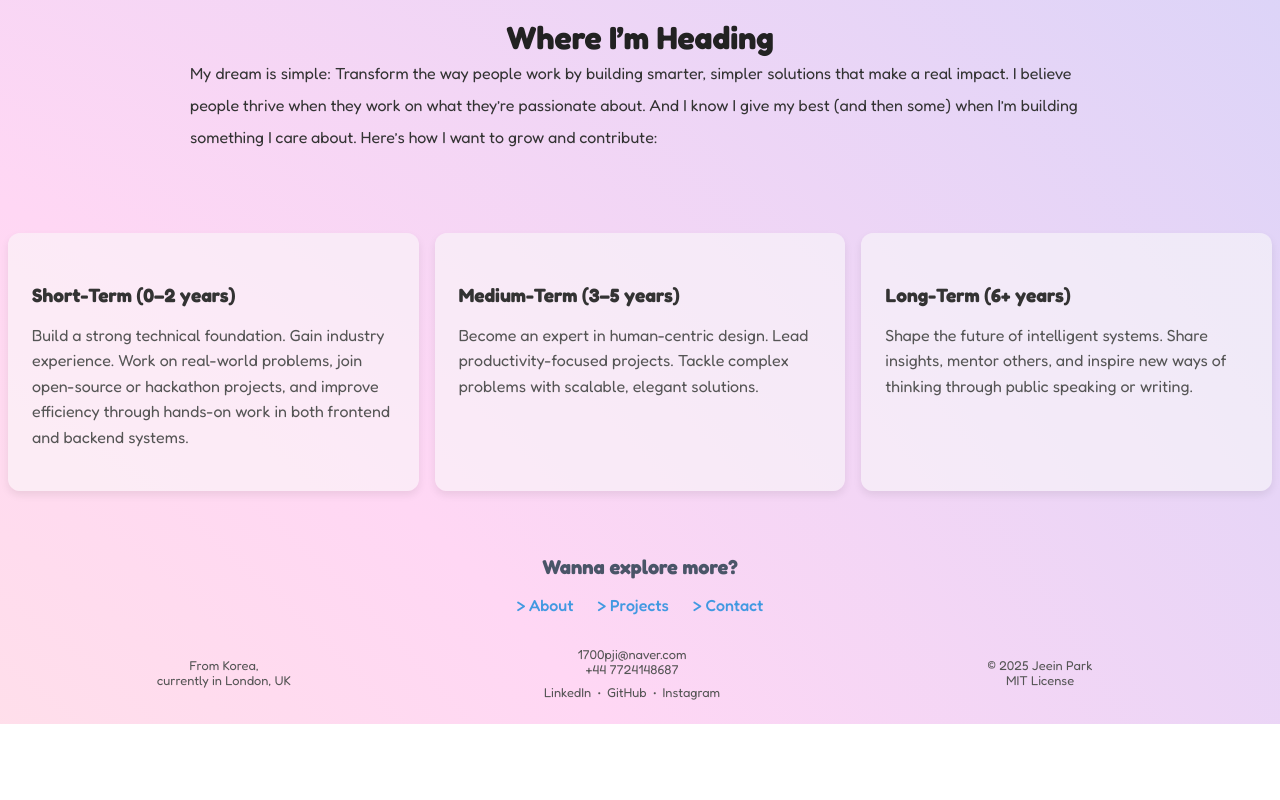
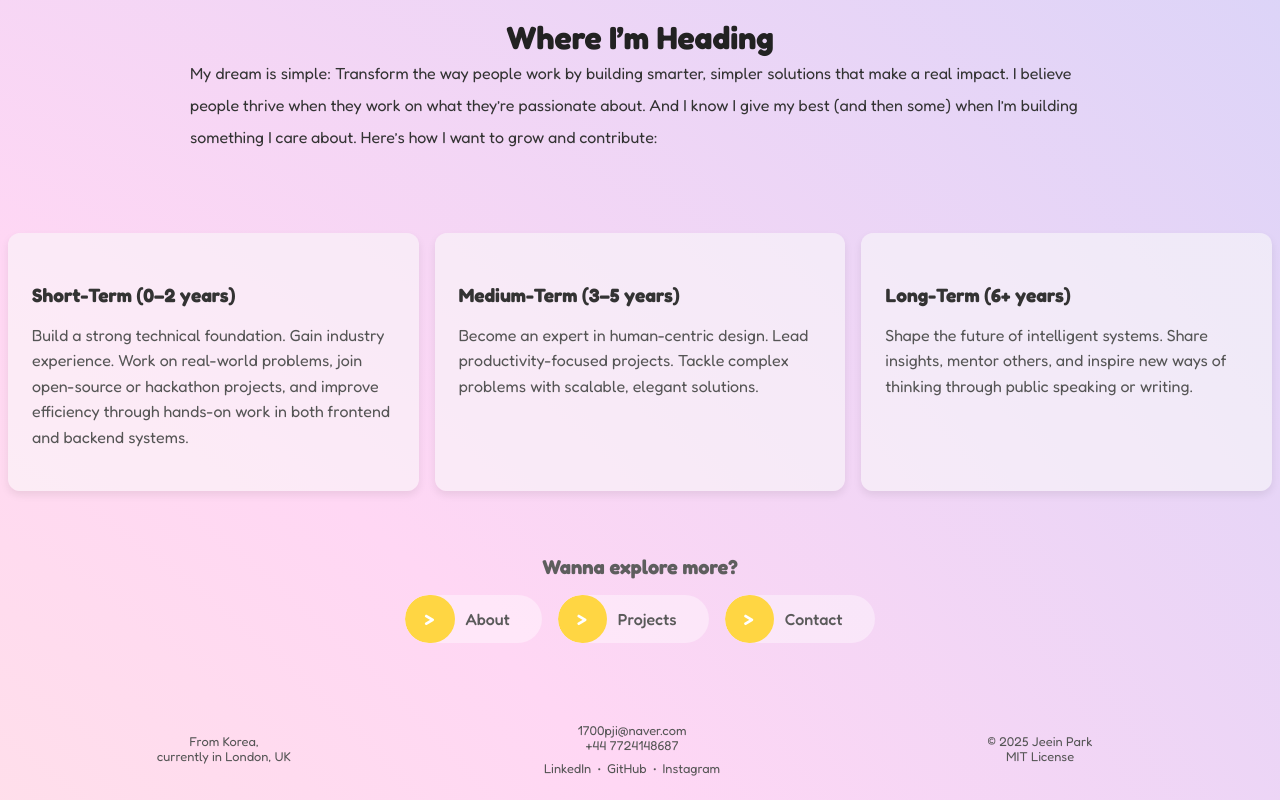
Before and after one commit to JeeIn-Park/JeeIn-Park.github.io, a React (Vite) app: page / in a window 1280 px wide. Shown: the part 854-1654 px from the top of the page. Before the commit the page ends 1578 px from the top, so only its background shows below. Built offline with nearby package versions, Linux system fonts and the light colour scheme.

Commit message:
cta styling

```diff
--- a/src/components/ContextualCTA.css
+++ b/src/components/ContextualCTA.css
@@ -1,30 +1,90 @@
 .cta-prompt {
     margin-top: 4rem;
     text-align: center;
+    margin-bottom: 4rem;
   }
 
   .cta-text {
     font-size: 1.25rem;
     font-weight: 600;
-    color: #4a5568;
+    color: #5e5e5e;
     margin-bottom: 1rem;
   }
 
   .cta-links {
     display: flex;
     justify-content: center;
-    gap: 1.5rem;
+    gap: 1rem;
+    flex-wrap: wrap;
+    margin-top: 1rem;
   }
 
-  .cta-link {
-    font-size: 1rem;
+  .cta-pill {
+    background-color: #ffffff62;
+    position: relative;
+    display: inline-flex;
+    align-items: center;
+    border-radius: 9999px;
+    padding: 0.5rem;
+    padding-right: 2rem;
+    padding-left: 1rem;
+    text-decoration: none;
+    color: #4a90e2;
     font-weight: 500;
-    color: #4299e1;
-    text-decoration: none;
-    transition: color 0.3s ease, transform 0.2s ease;
+    overflow: hidden;
+    white-space: nowrap;
+    transition: background-color 0.3s ease;
   }
 
-  .cta-link:hover {
-    color: #3182ce;
-    transform: translateY(-2px);
+  .cta-pill::before {
+    content: '';
+    position: absolute;
+    top: 0;
+    left: 0;
+    height: 100%;
+    width: 3.1rem;
+    background-color: #ffd643;
+    border-radius: 9999px;
+    z-index: 0;
+    transition: width 0.4s ease;
   }
+
+  .cta-pill:hover::before {
+    width: 100%;
+  }
+
+  .cta-pill .arrow,
+  .cta-pill .label {
+    position: relative;
+    z-index: 1;
+  }
+
+  .cta-pill .arrow {
+    width: 1rem;
+    height: 2rem;
+    margin-right: 1rem;
+    color: #ffffff;
+    display: flex;
+    align-items: center;
+    justify-content: center;
+    border-radius: 50%;
+    font-weight: bold;
+    flex-shrink: 0;
+    transition: background-color 0.3s ease, color 0.3s ease;
+  }
+
+  .cta-pill .label {
+    margin-left: 0.75rem;
+    color: #5a5a5a;
+    transition: color 0.3s ease;
+  }
+
+  .cta-pill:hover .arrow {
+    color: #5a5a5a;
+
+  }
+
+  .cta-pill:hover .label {
+    color: white;
+    text-shadow: #000000;
+  }
--- a/src/components/ContextualCTA.tsx
+++ b/src/components/ContextualCTA.tsx
@@ -22,8 +22,9 @@ const ContextualCTA: React.FC<Props> = ({ current }) => {
       <p className="cta-text">Wanna explore more?</p>
       <div className="cta-links">
         {suggestions.map((item) => (
-          <Link key={item.name} to={item.path} className="cta-link">
-            &gt; {item.name}
+          <Link key={item.name} to={item.path} className="cta-pill">
+            <span className="arrow">&gt;</span>
+            <span className="label">{item.name}</span>
           </Link>
         ))}
       </div>
```
